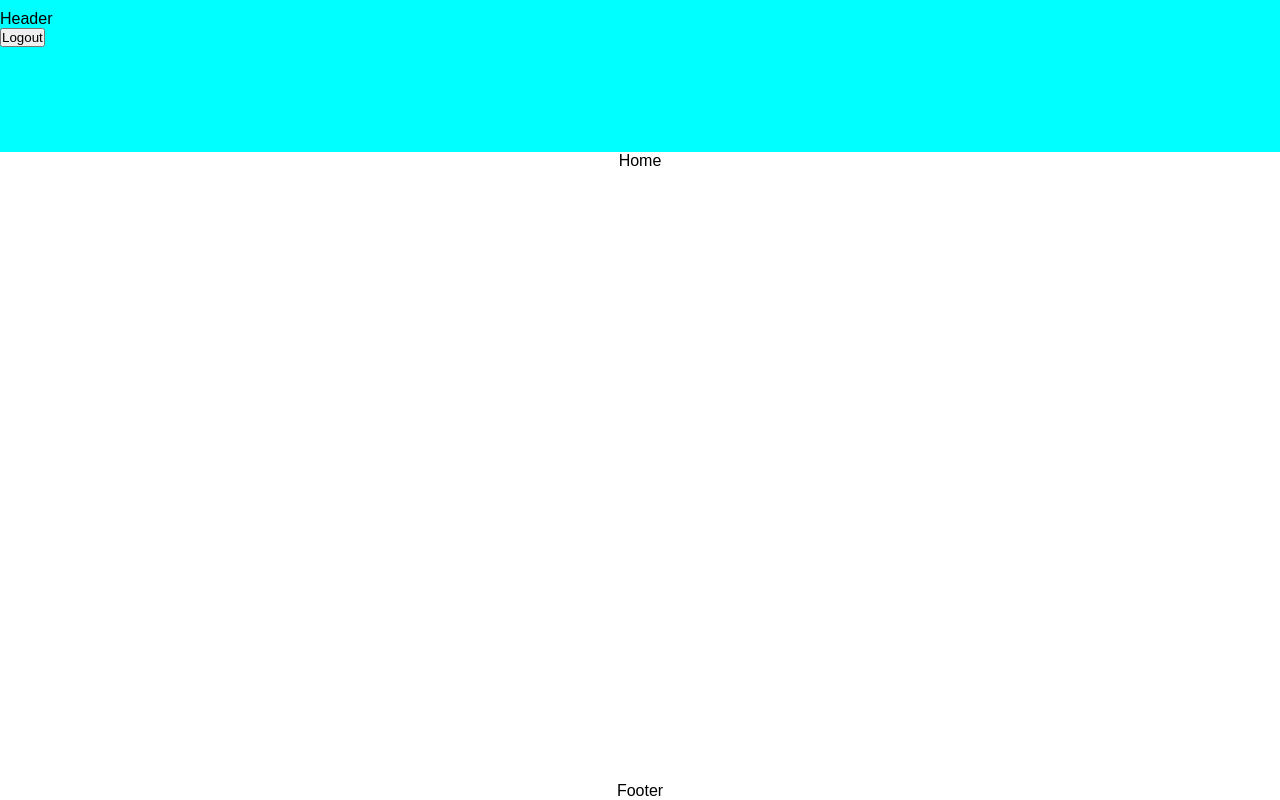
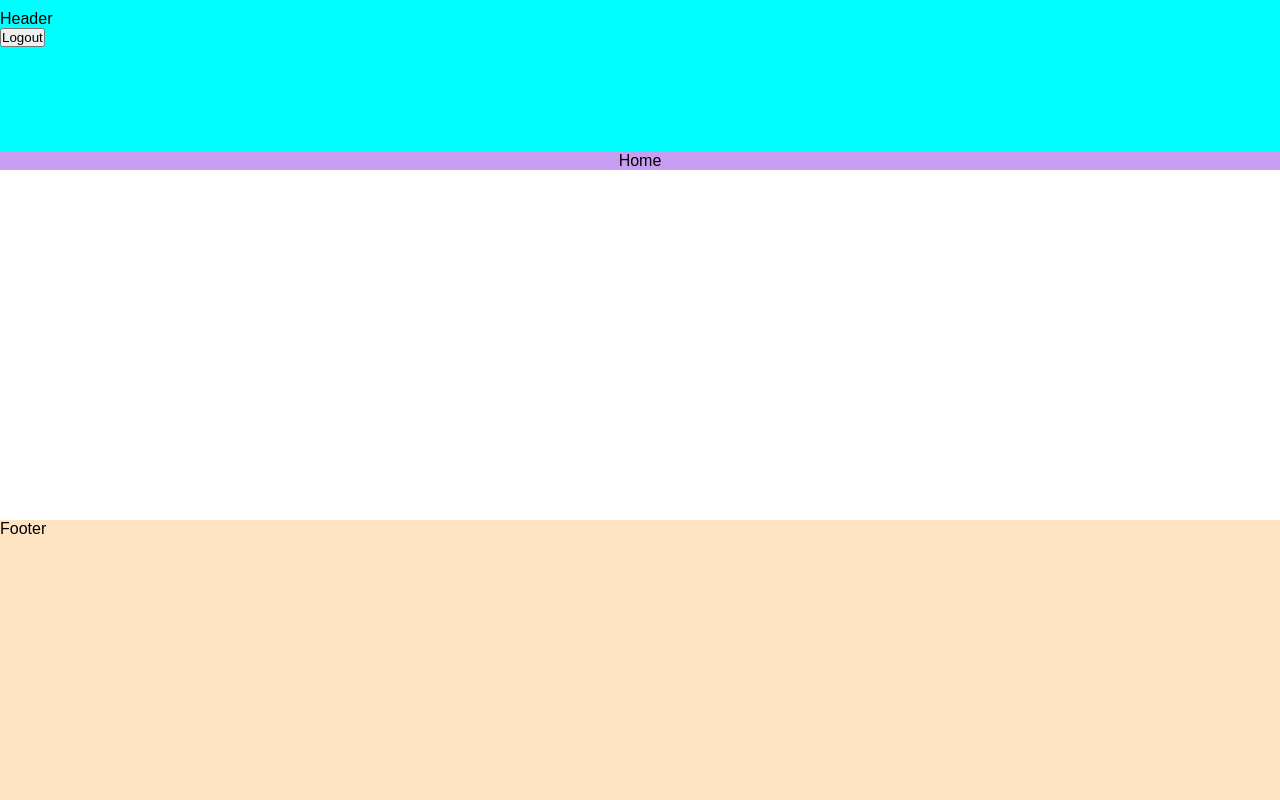
Before and after one commit to AutoOpty/auto-opty, a Next.js app: page / in a window 1280 px wide. Built offline with nearby package versions, Linux system fonts and the light colour scheme; a web font is replaced by a local one.

Commit message:
some global css, start doing header, footer, home

```diff
--- a/src/app/globals.css
+++ b/src/app/globals.css
@@ -11,7 +11,7 @@
 
 html,
 body {
-  max-width: 100vw;
+  width: 100vw;
   min-height: 100vh;
 }
 
@@ -30,12 +30,19 @@ section {
   align-items: center;
 }
 main {
+  width: 100%;
   -webkit-box-flex: 1;
   -ms-flex: 1;
   flex: 1;
 }
+
+article,
 section {
   width: 100%;
+  display: flex;
+  flex-direction: column;
+  align-items: center;
+  background-color: rgba(137, 43, 226, 0.453);
 }
 
 /* it is temporarily dimensions */
--- a/src/components/forLayout/Footer/Footer.jsx
+++ b/src/components/forLayout/Footer/Footer.jsx
@@ -1,7 +1,8 @@
 import React from "react";
+import styles from "./footer.module.scss";
 
 const Footer = () => {
-  return <div>Footer</div>;
+  return <footer className={styles.footer}>Footer</footer>;
 };
 
 export default Footer;
--- a/src/components/forLayout/Footer/footer.module.scss
+++ b/src/components/forLayout/Footer/footer.module.scss
@@ -1,10 +1,11 @@
+@import "../../../styles/variables";
+
 .footer {
-  width: 328px;
-  @media screen and (min-width: 768px) {
-    width: 665px;
-  }
-  @media screen and (min-width: 1024px) {
-    width: 965px;
+  width: 100%;
+  height: 252px;
+  background-color: bisque;
+  @media screen and (min-width: $tablet) {
+    height: 280px;
   }
 }
 
--- a/src/screens/home/Home.jsx
+++ b/src/screens/home/Home.jsx
@@ -1,7 +1,7 @@
 import React from "react";
 
 const Home = () => {
-  return <div>Home</div>;
+  return <article>Home</article>;
 };
 
 export default Home;
```
Also changed, not shown: src/screens/home/home.module.scss (+1 -87 lines).
